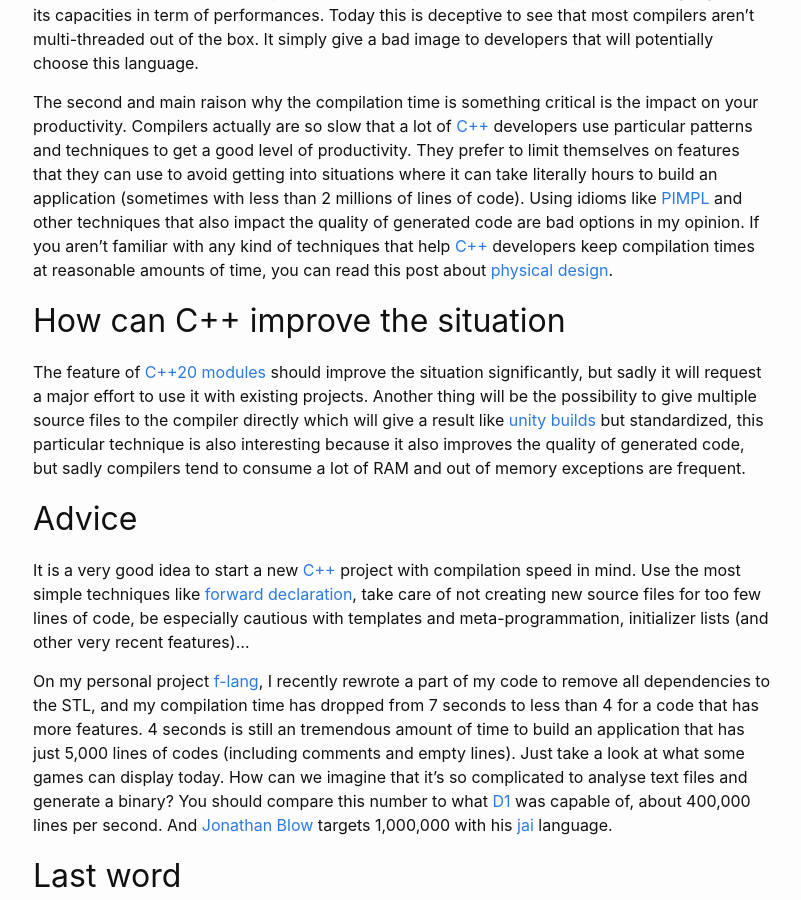
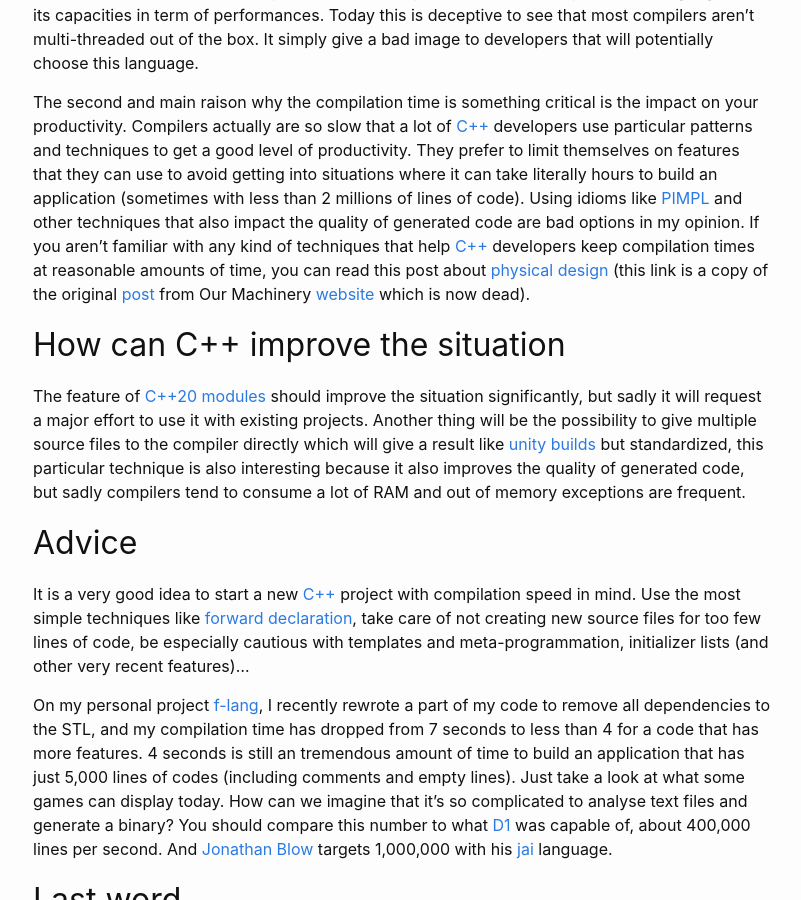
Before and after one commit to Flamaros/Flamaros.github.io, a Jekyll site: the page built from _posts/2020-03-28-Why-we-should-abandon-Cpp-compilation-speed.markdown, in a window 1280 px wide and 900 px high, scrolled down 611 px. Shown: the whole window, without its empty margins (237-1038 px from the left). Built offline with Jekyll 4.4.1, drawn with Linux system fonts in a browser that asks for light colours; nearby versions of some CDN libraries.

Commit message:
Update dead link from our machinery

```diff
--- a/_posts/2020-03-28-Why-we-should-abandon-Cpp-compilation-speed.markdown
+++ b/_posts/2020-03-28-Why-we-should-abandon-Cpp-compilation-speed.markdown
@@ -28,7 +28,7 @@ productivity. They prefer to limit themselves on features that they can use to a
 it can take literally hours to build an application (sometimes with less than 2 millions of lines of code).
 Using idioms like [PIMPL][6] and other techniques that also impact the quality of generated code are bad options in my
 opinion. If you aren't familiar with any kind of techniques that help [C++][1] developers keep compilation times at
-reasonable amounts of time, you can read this post about [physical design][7].
+reasonable amounts of time, you can read this post about [physical design][16] (this link is a copy of the original [post][7] from Our Machinery [website][17] which is now dead).
 
 ## How can C++ improve the situation
 The feature of [C++20 modules][8] should improve the situation significantly, but sadly it will request a major effort to
```
Also changed, not shown: other parts of _posts/2020-03-28-Why-we-should-abandon-Cpp-compilation-speed.markdown (+2 -0 lines).
